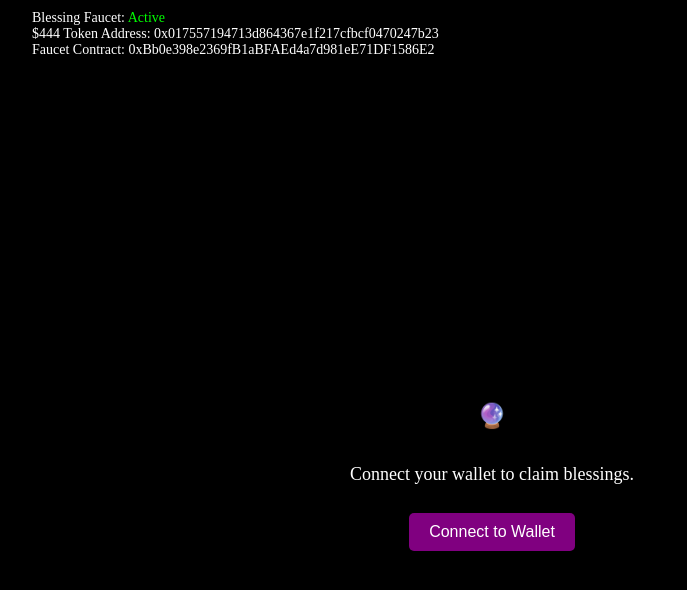
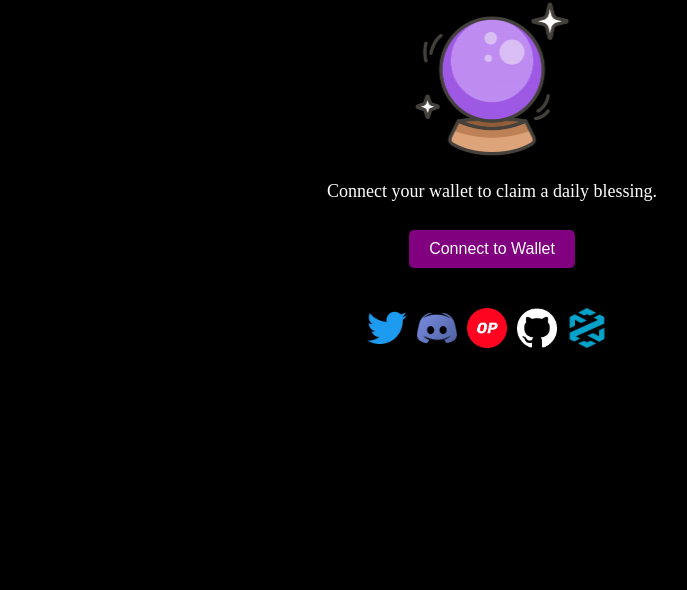
Before and after one commit to Empress444/blessing-faucet, a plain HTML site: page index.html in a window 1280 px wide. Shown: the whole page, without its empty margins (148-835 px from the left). Drawn offline with Linux system fonts and the light colour scheme.

Commit message:
Update index.html

```diff
--- a/index.html
+++ b/index.html
@@ -4,7 +4,7 @@
 <head>
     <meta charset="UTF-8">
     <meta name="viewport" content="width=device-width, initial-scale=1.0">
-    <title>$444 Blessings dApp</title>
+    <title>Blessings dApp</title>
     <style>
         body {
             background-color: #000000;
@@ -21,17 +21,18 @@
             margin-right: auto;
         }
 
-        header {
-            text-align: left;
-            padding: 10px;
+        .container {
+            display: flex;
+            flex-direction: column;
+            align-items: center;
         }
 
         .main-content {
             display: flex;
             flex-direction: column;
             align-items: center;
-            justify-content: center;
-            height: 100vh;
+            margin-bottom: 20px;
+            /* Add margin to separate main-content and social-links */
         }
 
         h1 {
@@ -68,47 +69,53 @@
             /* Darker purple on hover */
         }
 
-        .stats {
-            font-size: 14px;
+        .social-links {
+            display: flex;
+            justify-content: center;
+            margin-top: 20px;
         }
 
-        .stats span {
-            color: #00ff00;
-            /* Green text */
-        }
-
-        .stats a {
-            color: #ffffff;
-            /* White text for links */
-            text-decoration: none;
-        }
-
-        .stats a:hover {
-            text-decoration: underline;
+        .social-links a {
+            margin-right: 10px;
         }
     </style>
     <script src="https://cdn.jsdelivr.net/npm/web3@1.3.6/dist/web3.min.js"></script>
 </head>
 
 <body>
+    <div class="container">
+        <div class="main-content">
+            <img src="https://raw.githubusercontent.com/Empress444/blessing-faucet/main/crystal-ball.png"
+                alt="Crystal Ball" style="width: 25%;">
+            <p id="account">Connect your wallet to claim a daily blessing.</p>
+            <button id="connectButton">Connect to Wallet</button>
+            <button id="claimButton" style="display: none;">Claim Blessings</button>
+            <button id="disconnectButton" style="display: none;">Disconnect Wallet</button>
+        </div>
 
-    <header class="stats">
-        <div>Blessing Faucet: <span style="color: #00ff00;">Active</span></div>
-        <div>$444 Token Address: <a
-                href="https://optimistic.etherscan.io/token/0x017557194713d864367e1f217cfbcf0470247b23"
-                target="_blank">0x017557194713d864367e1f217cfbcf0470247b23</a></div>
-        <div>Faucet Contract: <a href="https://optimistic.etherscan.io/token/0xBb0e398e2369fB1aBFAEd4a7d981eE71DF1586E2"
-                target="_blank">0xBb0e398e2369fB1aBFAEd4a7d981eE71DF1586E2</a></div>
-    </header>
-
-    <div class="main-content">
-        <h1>🔮</h1>
-        <p id="account">Connect your wallet to claim blessings.</p>
-        <button id="connectButton">Connect to Wallet</button>
-        <button id="claimButton" style="display: none;">Claim Blessings</button>
-        <button id="disconnectButton" style="display: none;">Disconnect Wallet</button>
+        <div class="social-links">
+            <a href="https://twitter.com/444token" target="_blank">
+                <img src="https://raw.githubusercontent.com/Empress444/blessing-faucet/main/imgs/444tokenTwitter.png"
+                    alt="Twitter" style="width: 40px; height: 40px;">
+            </a>
+            <a href="https://t.co/5lukPG8ZiQ" target="_blank">
+                <img src="https://raw.githubusercontent.com/Empress444/blessing-faucet/main/imgs/444tokenDiscord.png"
+                    alt="Discord" style="width: 40px; height: 40px;">
+            </a>
+            <a href="https://optimistic.etherscan.io/token/0x017557194713d864367e1f217cfbcf0470247b23" target="_blank">
+                <img src="https://raw.githubusercontent.com/Empress444/blessing-faucet/main/imgs/444TokenOptimismScan.png"
+                    alt="Etherscan" style="width: 40px; height: 40px;">
+            </a>
+            <a href="https://github.com/Empress444/" target="_blank">
+                <img src="https://raw.githubusercontent.com/Empress444/blessing-faucet/main/imgs/444tokenGithub.png"
+                    alt="GitHub" style="width: 40px; height: 40px;">
+            </a>
+            <a href="https://www.dextools.io/app/en/optimism/pair-explorer/0x9ca6dcaabab451e1bd235c965085811472b27a8c" target="_blank">
+                <img src="https://raw.githubusercontent.com/Empress444/blessing-faucet/main/imgs/444TokenDEXTools.png"
+                    alt="Dextools" style="width: 40px; height: 40px;">
+            </a>
+        </div>
     </div>
-
 
     <script>
 
```
